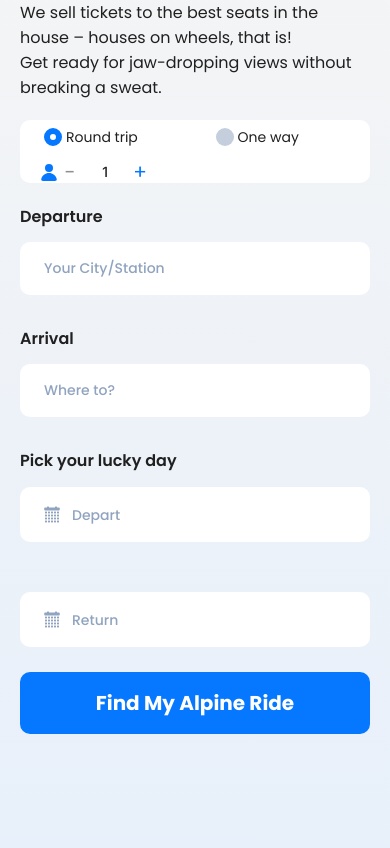
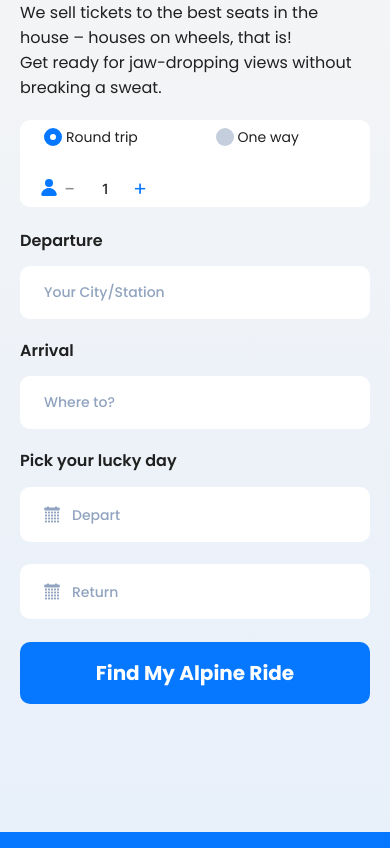
Before and after one commit to zayarnaya/javarush-1, a website: page build/index.html in a window 390 px wide. Shown: the part 252-1100 px from the top of the page. Drawn offline with Linux system fonts and the light colour scheme.

Commit message:
adjust styles part 9

```diff
--- a/build/assets/styles/_form-elements.scss
+++ b/build/assets/styles/_form-elements.scss
@@ -185,6 +185,10 @@ input[type='date']:required:focus {
   font-size: 12px;
   font-weight: 400;
   opacity: 0;
+
+  @media screen and (max-width: 767px) {
+    height: 22px;
+  }
 }
 
 input.invalid:not(:disabled) {
--- a/build/assets/styles/_hero.scss
+++ b/build/assets/styles/_hero.scss
@@ -53,7 +53,7 @@
 
     @media screen and (max-width: 767px) {
       flex-wrap: wrap;
-      gap: 10px;
+      gap: 20px;
       height: unset;
     }
   }
@@ -69,7 +69,7 @@
     @media screen and (max-width: 767px) {
       grid-template-columns: 1fr;
       grid-template-rows: unset;
-      gap: 10px;
+      gap: 0;
       height: unset;
     }
   }
@@ -105,10 +105,18 @@
   align-items: center;
   position: relative;
 
+  @media screen and (max-width: 767px) {
+    padding: 7px 0;
+  }
+
   &:before {
     content: url('./assets/images/person.svg');
     position: absolute;
     top: -4px;
     left: -22px;
+
+    @media screen and (max-width: 767px) {
+      top: 1px;
+    }
   }
 }
--- a/build/index.html
+++ b/build/index.html
@@ -115,8 +115,7 @@
                         value="" />
                       <div class="error-message js-error-message"></div
                     ></label>
-                    <label class="tickets__label"
-                      ><p></p>
+                    <label class="tickets__label">
                       <input
                         class="js-date js-return-date"
                         type="date"
--- a/build/style.css
+++ b/build/style.css
@@ -155,8 +155,18 @@ ul {
 .footer {
   background-color: var(--primary-blue);
   --primary-black: var(--white);
-  padding: var(--layout-margin) 0 164px 0;
+  padding: var(--layout-margin) 0 76px 0;
   margin-top: -1px;
+}
+@media screen and (max-width: 1199px) {
+  .footer {
+    padding-bottom: 59px;
+  }
+}
+@media screen and (max-width: 767px) {
+  .footer {
+    padding-bottom: 64px;
+  }
 }
 .footer .container {
   display: flex;
@@ -208,7 +218,7 @@ ul {
   font-weight: 500;
   font-size: 16px;
   line-height: 300%;
-  letter-spacing: -2%;
+  letter-spacing: -0.2px;
   font-family: 'Plus Jakarta Sans', sans-serif;
 }
 .footer__link:hover {
@@ -595,6 +605,11 @@ input[type='date']:required:focus {
   font-size: 12px;
   font-weight: 400;
   opacity: 0;
+}
+@media screen and (max-width: 767px) {
+  .error-message {
+    height: 22px;
+  }
 }
 
 input.invalid:not(:disabled) {
@@ -1196,7 +1211,7 @@ input.invalid:not(:disabled) ~ .error-message {
 @media screen and (max-width: 767px) {
   .tickets__trip-settings {
     flex-wrap: wrap;
-    gap: 10px;
+    gap: 20px;
     height: unset;
   }
 }
@@ -1213,7 +1228,7 @@ input.invalid:not(:disabled) ~ .error-message {
   .tickets__text-inputs {
     grid-template-columns: 1fr;
     grid-template-rows: unset;
-    gap: 10px;
+    gap: 0;
     height: unset;
   }
 }
@@ -1247,11 +1262,21 @@ input.invalid:not(:disabled) ~ .error-message {
   align-items: center;
   position: relative;
 }
+@media screen and (max-width: 767px) {
+  .number__controls {
+    padding: 7px 0;
+  }
+}
 .number__controls:before {
   content: url('./assets/images/person.svg');
   position: absolute;
   top: -4px;
   left: -22px;
+}
+@media screen and (max-width: 767px) {
+  .number__controls:before {
+    top: 1px;
+  }
 }
 
 .section-stats {
```
Also changed, not shown: build/assets/styles/_footer.scss (+10 -2 lines), 1 other file.
